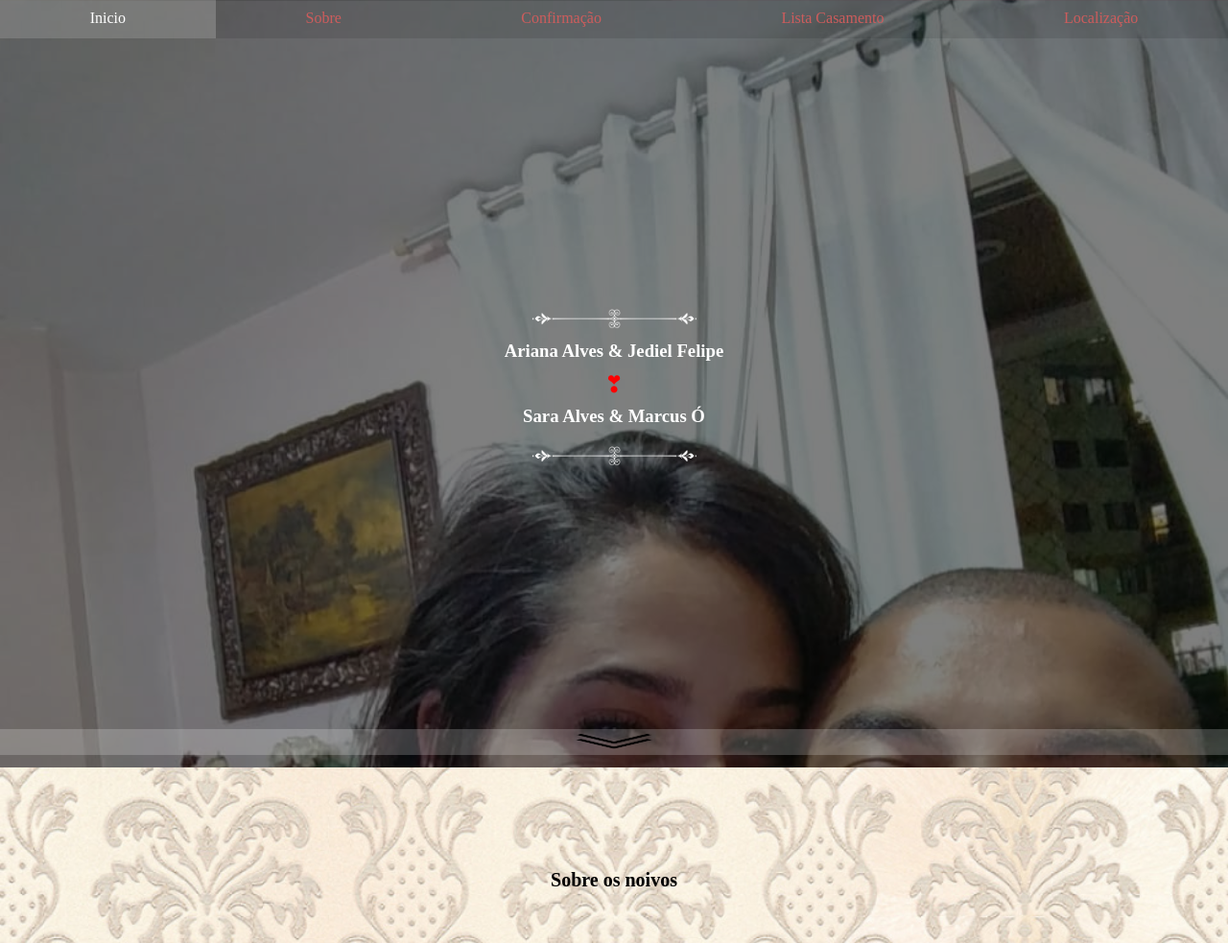
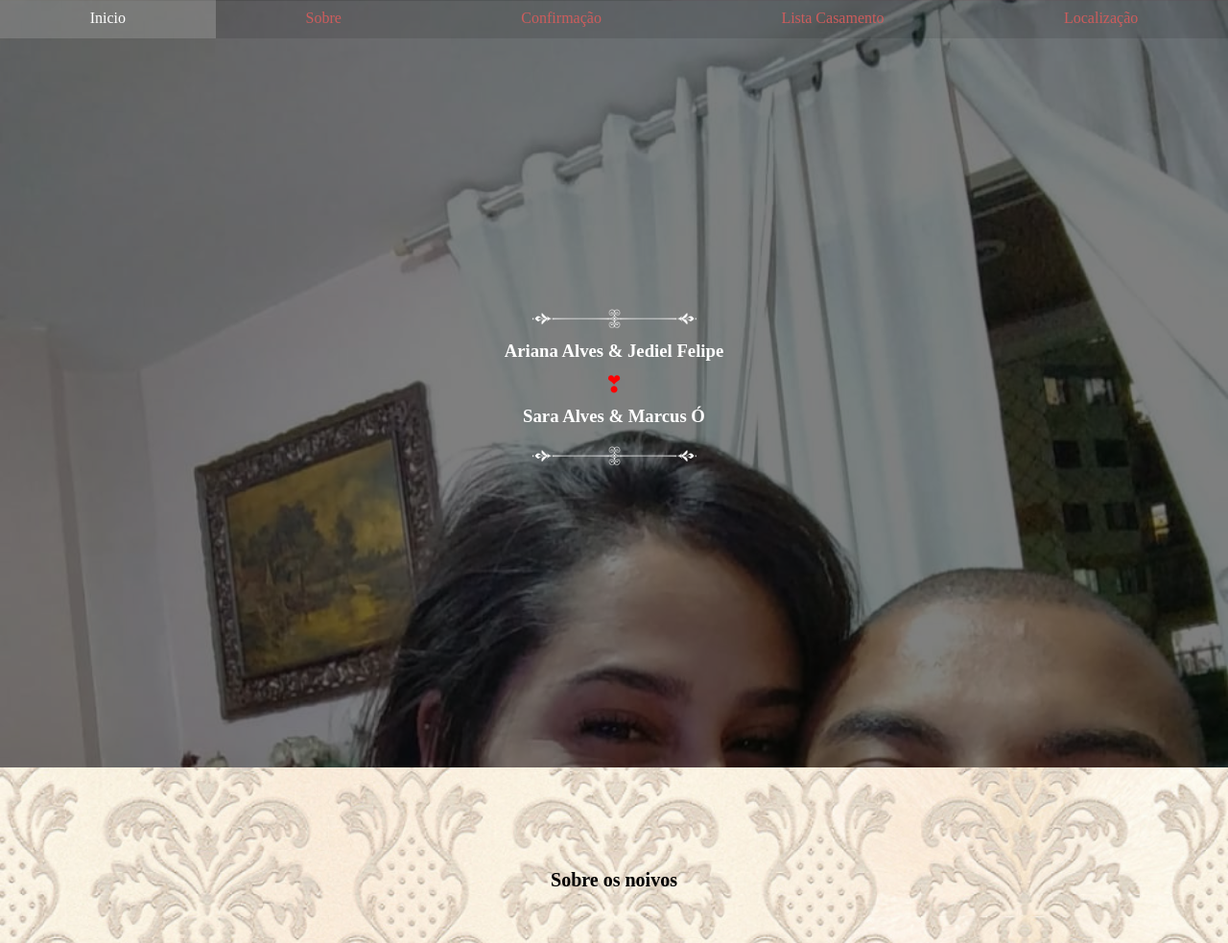
Before and after one commit to jedyfelipe/weMarried, a plain HTML site: page index1.html in a window 1280 px wide. Shown: the top 983 px of the page at 96% size. Drawn offline with Linux system fonts and the light colour scheme.

Commit message:
remove footer

```diff
--- a/index1.html
+++ b/index1.html
@@ -21,13 +21,13 @@
 		<a href="#local">Localização</a>
 	</nav>
 	</header>
-	<footer class="expanse">
+	<!--footer class="expanse">
 		<nav>
 			<button>
 				<img src="imgs/icons/icons8duplobaixo64.png">
 			</button>
 		</nav>
-	</footer>
+	</footer-->
 	<section class="sections">
 		<section class="bloco" id="inicio">
 			<!-- Apresentação da pagina -->
```
